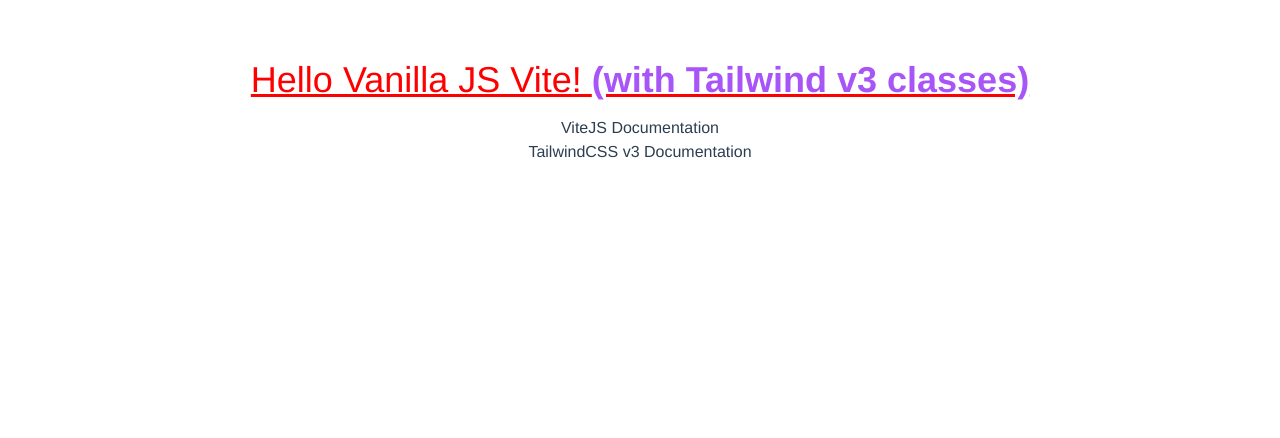
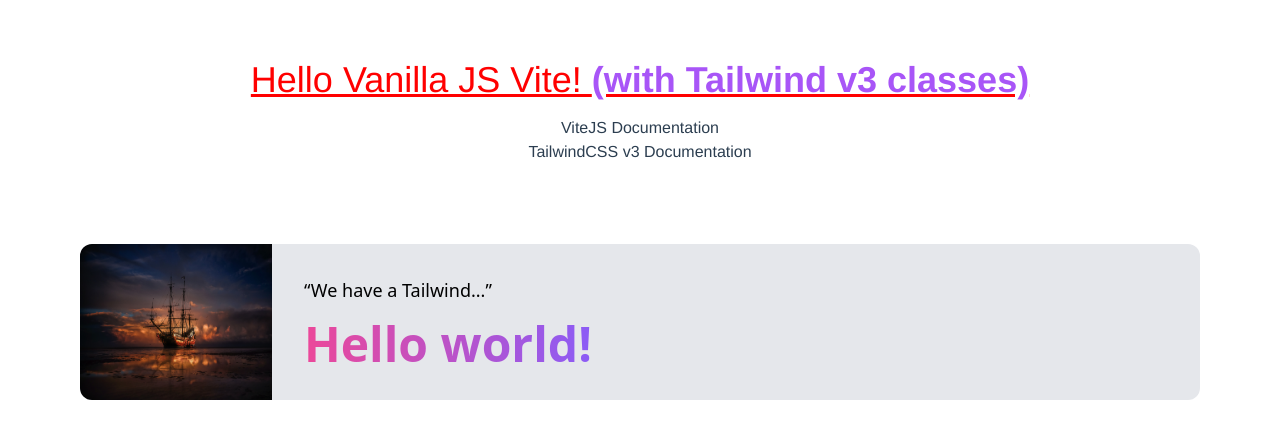
Before and after one commit to pablobrady/vite-vanilla-tailwindv3-template, a website built with Vite: page index.html in a window 1280 px wide. Built offline with nearby package versions, Linux system fonts and the light colour scheme.

Commit message:
Basic template

```diff
--- a/index.html
+++ b/index.html
@@ -10,5 +10,25 @@
   <body>
     <div id="app"></div>
     <script type="module" src="src/main.js"></script>
+
+
+    <figure class="m-20 md:flex bg-gray-100 rounded-xl p-8 md:p-0 bg-gray-200 overflow-hidden">
+      <img class="w-24 h-24 md:w-48 md:h-auto md:rounded-none rounded-full mx-auto" src="/zoltan-tasi-HTpAIzZRHvw-unsplash.jpg" alt="" width="384" height="512">
+      <div class="md:flex-grow pt-6 md:p-8 text-center md:text-left space-y-4">
+        <blockquote>
+          <p class="text-lg">
+            “We have a Tailwind...”
+          </p>
+        </blockquote>
+        <figcaption class="font-medium">
+          <div class="text-5xl font-extrabold ...">
+            <span class="bg-clip-text text-transparent bg-gradient-to-r from-pink-500 to-violet-500">
+              Hello world!
+            </span>
+          </div>
+        </figcaption>
+      </div>
+    </figure>
+
   </body>
 </html>
```
Also changed, not shown: zoltan-tasi-HTpAIzZRHvw-unsplash.jpg (added).
